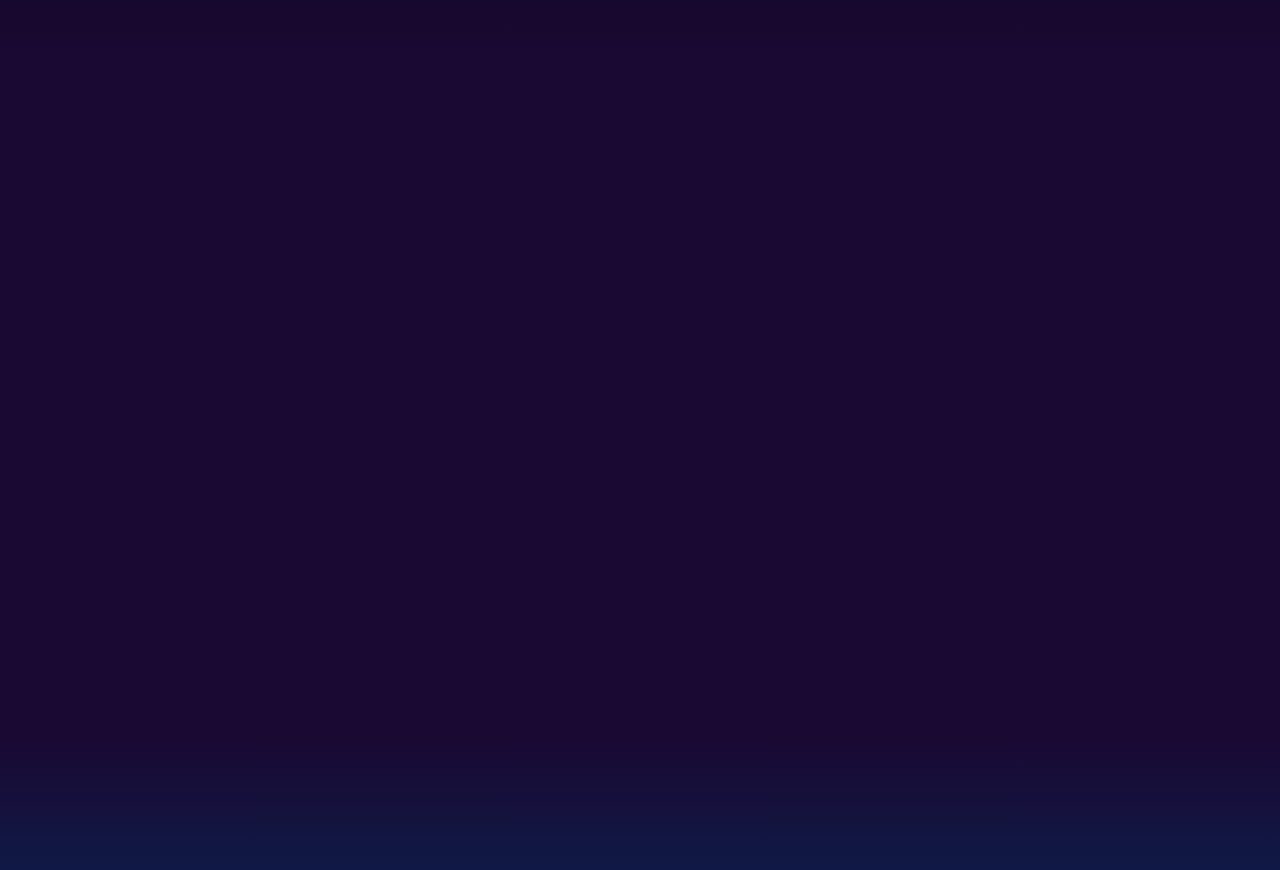
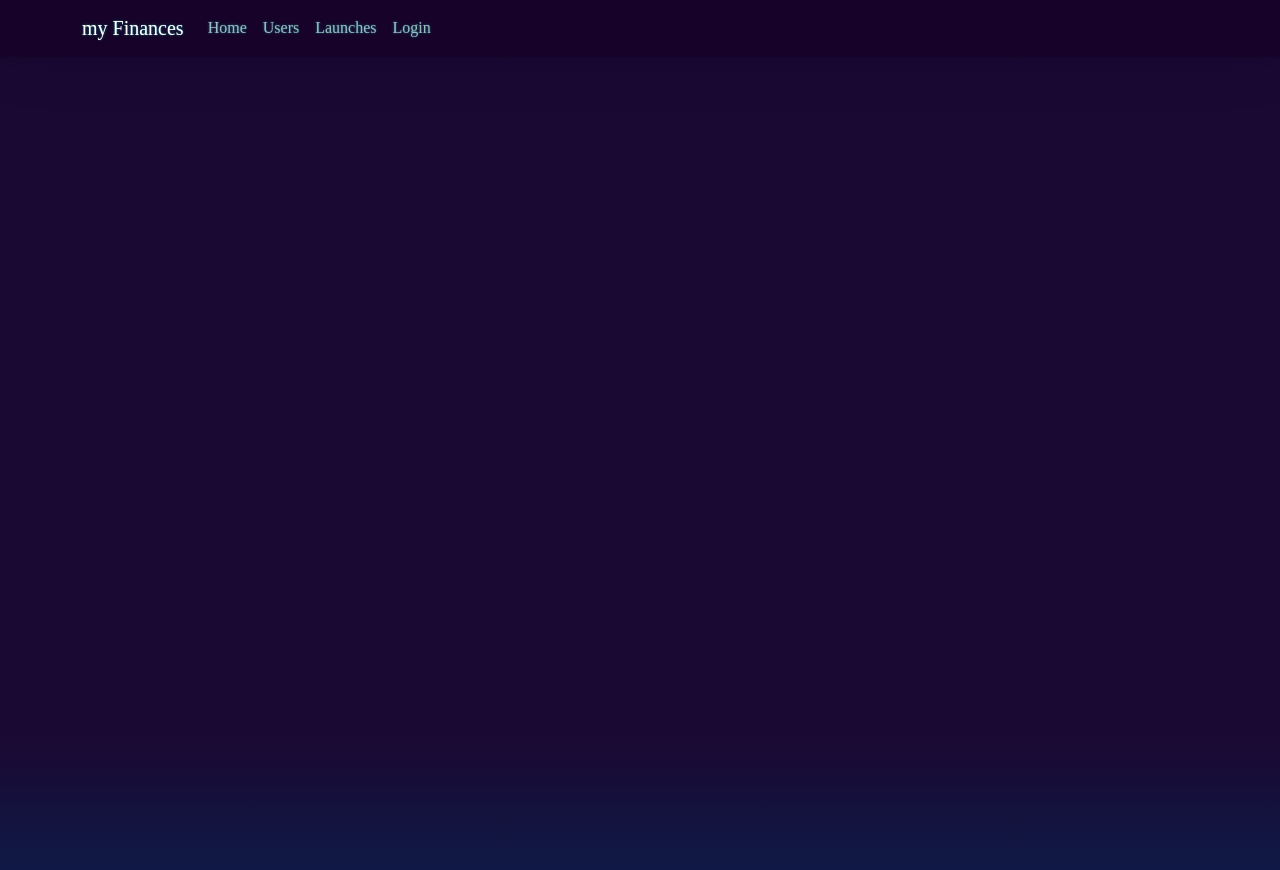
Before and after one commit to GutscheWilly/my-Finances-frontend, a React (Create React App) app: page / in a window 1280 px wide. Before the commit this address had no page. Shown: the top 870 px of the page. Built offline with nearby package versions, Linux system fonts and the light colour scheme.

Commit message:
Add Navbar component

```diff
--- a/src/app/App.js
+++ b/src/app/App.js
@@ -1,4 +1,5 @@
 import React from 'react';
+import Navbar from '../components/Navbar';
 import RoutesApp from './RoutesApp';
 
 import 'bootswatch/dist/vapor/bootstrap.css';
@@ -6,8 +7,11 @@ import './App.css';
 
 function App() {
   return (
-    <div className="container" style={ {height: '100vh'} }>
-      <RoutesApp />
+    <div style={ {fontFamily: 'Cascadia Code', height: '100vh'} }>
+      <Navbar />
+      <div className="container">
+        <RoutesApp />
+      </div>
     </div>
   );
 }
--- /dev/null
+++ b/src/components/Navbar.js
@@ -0,0 +1,40 @@
+import React from 'react';
+
+function Navbar() {
+    return (
+        <div className="navbar navbar-expand-lg fixed-top navbar-dark bg-dark">
+            <div className="container">
+                <a href="" className="navbar-brand">my Finances</a>
+                <button
+                    className="navbar-toggler"
+                    type="button"
+                    data-toggle="collapse"
+                    data-target="#navbarResponsive"
+                    aria-controls="navbarResponsive"
+                    aria-expanded="false"
+                    aria-label="Toggle navigation">
+                    <span className="navbar-toggler-icon"></span>
+                </button>
+                <div className="collapse navbar-collapse" id="navbarResponsive">
+                    <ul className="navbar-nav">
+                        <li className="nav-item">
+                            <a className="nav-link" href="">Home</a>
+                        </li>
+                        <li className="nav-item">
+                            <a className="nav-link" href="">Users</a>
+                        </li>
+                        <li className="nav-item">
+                            <a className="nav-link" href="">Launches</a>
+                        </li>
+                        <li className="nav-item">
+                            <a className="nav-link" href="">Login</a>
+                        </li>
+                    </ul>
+
+                </div>
+            </div>
+        </div>
+    );
+}
+
+export default Navbar;
```
